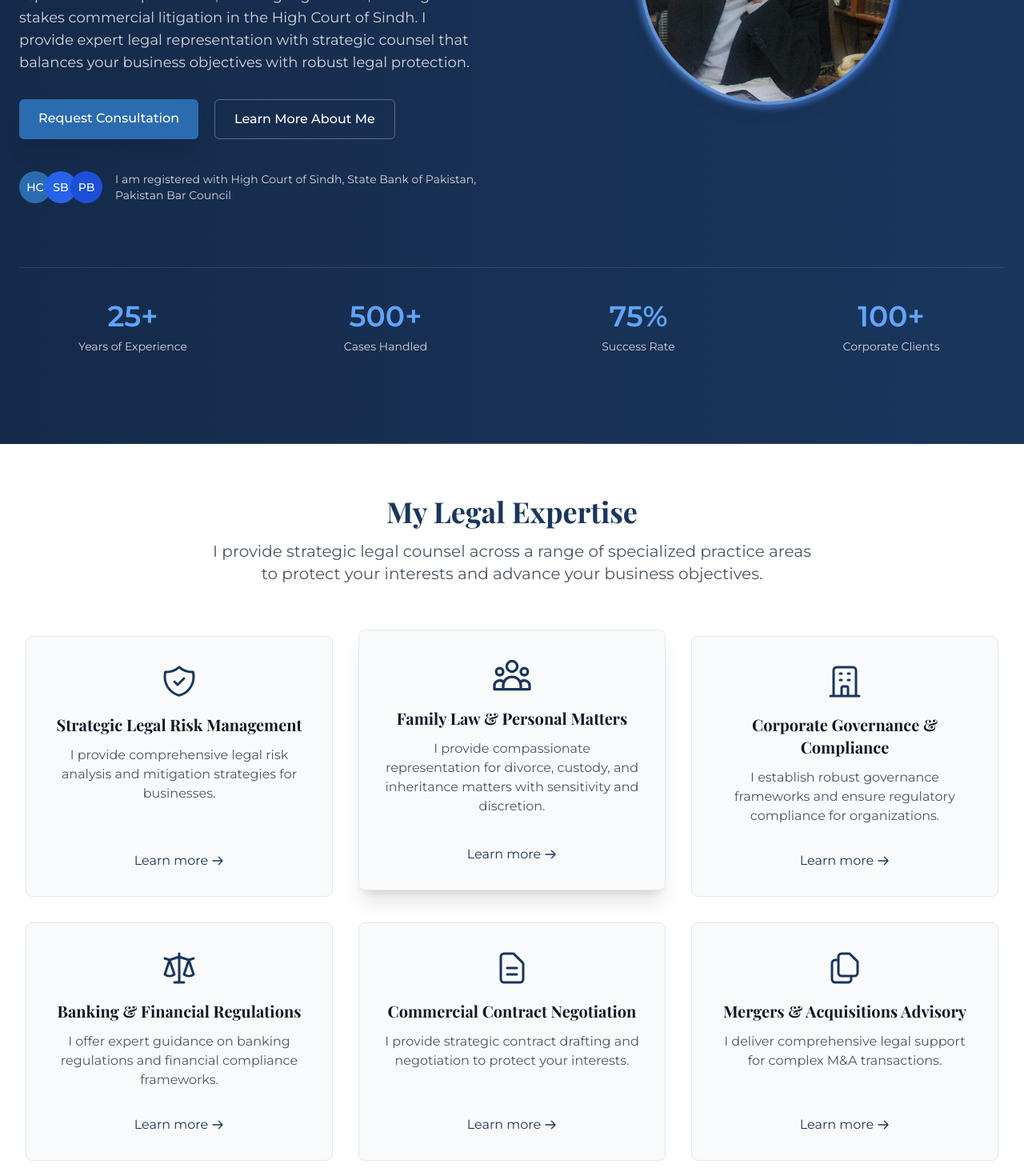
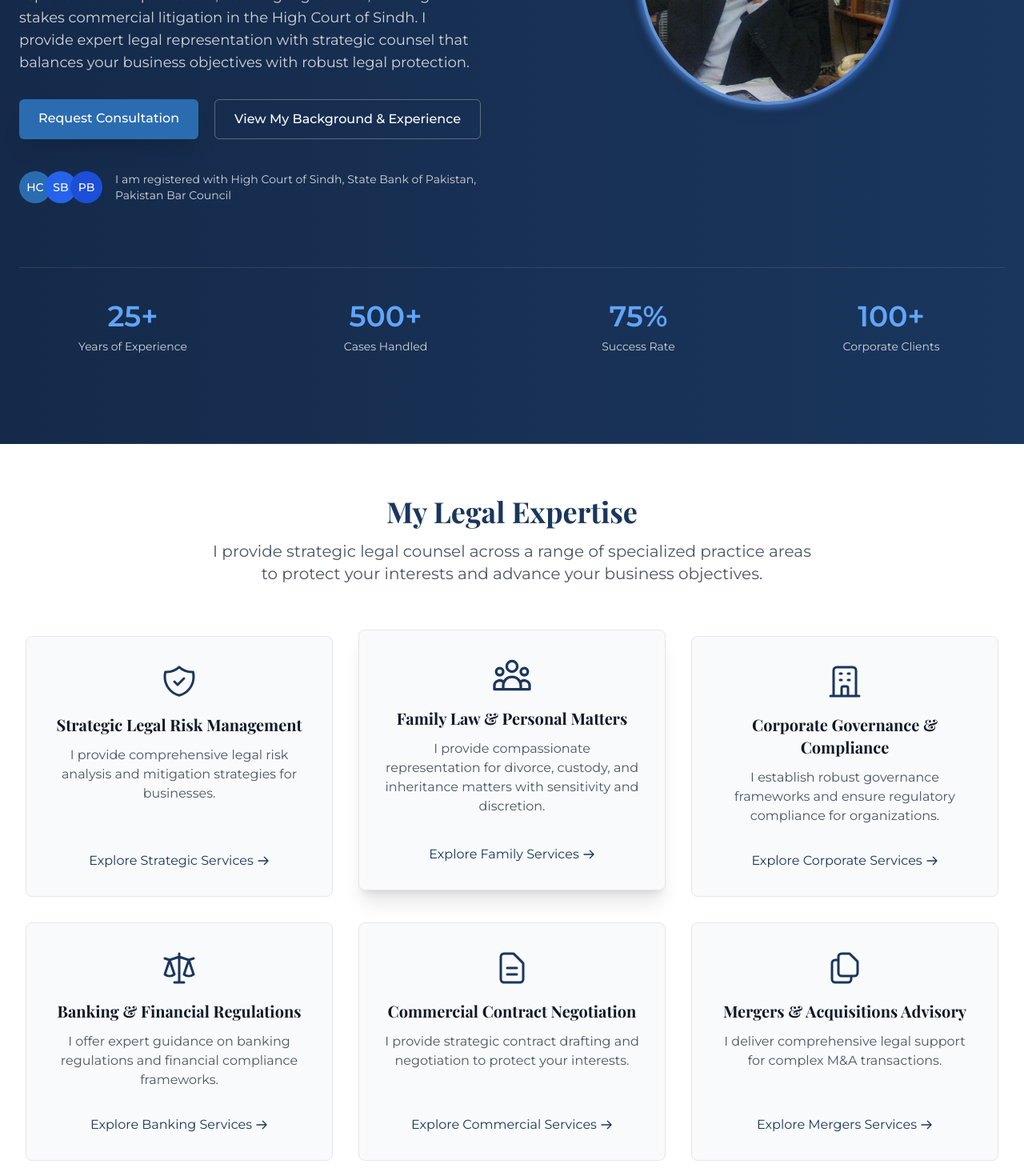
Before and after one commit to Shery-1508/Noor-Khattak-Portfolio, a React (Vite) app: page / in a window 1280 px wide. Shown: the part 520-1990 px from the top of the page at 80% size. Built offline with nearby package versions, Linux system fonts and the light colour scheme.

Commit message:
seo fix baqi ok hai

```diff
--- a/src/components/ExpertiseSection.tsx
+++ b/src/components/ExpertiseSection.tsx
@@ -129,9 +129,10 @@ const ExpertiseSection = () => {
                 <Link
                   to={`/expertise#${item.title.toLowerCase().replace(/[^a-z0-9]+/g, '-')}`}
                   className="inline-flex items-center text-primary hover:text-secondary-500 transition-colors"
+                  aria-label={`View details about ${item.title} services`}
                 >
-                  <span>Learn more</span>
-                  <svg className="w-4 h-4 ml-1" fill="none" stroke="currentColor" viewBox="0 0 24 24">
+                  <span>Explore {item.title.split(' ')[0]} Services</span>
+                  <svg className="w-4 h-4 ml-1" fill="none" stroke="currentColor" viewBox="0 0 24 24" aria-hidden="true">
                     <path strokeLinecap="round" strokeLinejoin="round" strokeWidth={2} d="M14 5l7 7m0 0l-7 7m7-7H3" />
                   </svg>
                 </Link>
--- a/src/components/Hero.tsx
+++ b/src/components/Hero.tsx
@@ -44,8 +44,8 @@ const Hero = () => {
                 <Link to="/contact" className="btn bg-secondary-500 hover:bg-secondary-400 text-white font-medium transition-all shadow-premium-hover transform hover:-translate-y-1 text-center py-3 px-6">
                   Request Consultation
                 </Link>
-                <Link to="/about" className="btn border border-white/30 hover:bg-white/10 text-white font-medium transition-all text-center py-3 px-6">
-                  Learn More About Me
+                <Link to="/about" className="btn border border-white/30 hover:bg-white/10 text-white font-medium transition-all text-center py-3 px-6" aria-label="Read about Adv. Noor Khattak's background, experience and credentials">
+                  View My Background & Experience
                 </Link>
               </div>
 
```
